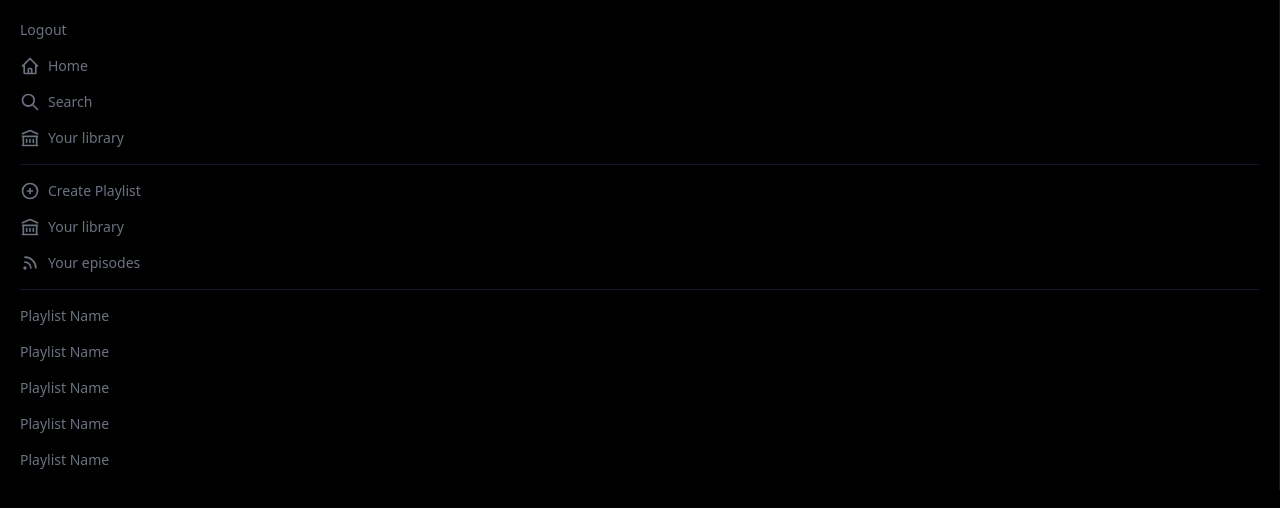
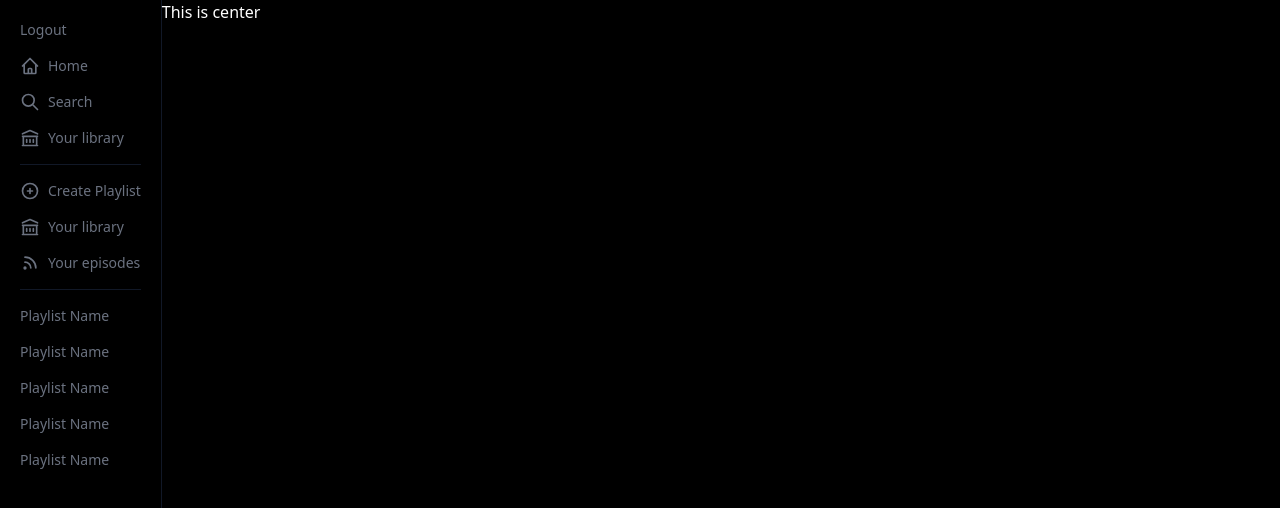
Before and after one commit to Brian1011/spotify_clone, a Next.js app: page / in a window 1280 px wide. Shown: the top 508 px of the page. Built offline with nearby package versions, Linux system fonts and the light colour scheme; no server answers.

Commit message:
set sidebar and center component

```diff
--- a/components/Center.js
+++ b/components/Center.js
@@ -1,9 +1,9 @@
 const Center = () => {
-    return (
-        <div>
+  return (
+    <div className="flex flex-grow text-white">
+      <h1>This is center</h1>
+    </div>
+  );
+};
 
-        </div>
-    )
-}
-
-export default Center
+export default Center;
--- a/components/Sidebar.js
+++ b/components/Sidebar.js
@@ -14,7 +14,7 @@
   const { data: session, status } = useSession()
   console.log("SESSION IS"+session);
   return (
-    <div className="text-gray-500 p-5 text-sm border-r border-gray-900">
+    <div className="text-gray-500 p-5 text-sm border-r border-gray-900 overflow-y-scroll h-screen">
       <div className="space-y-4">
         <button
           className="flex items-center space-x-2 hover:text-white"
--- a/pages/index.js
+++ b/pages/index.js
@@ -1,4 +1,5 @@
 import Head from "next/head";
+import Center from "../components/Center";
 import Sidebar from "../components/Sidebar";
 
 export default function Home() {
@@ -14,9 +15,9 @@
       </Head>
 
       <div className="bg-black h-screen overflow-hidden">
-        <main className="">
+        <main className="flex">
           <Sidebar />
-
+          <Center />
           {/* Center */}
         </main>
 
```
